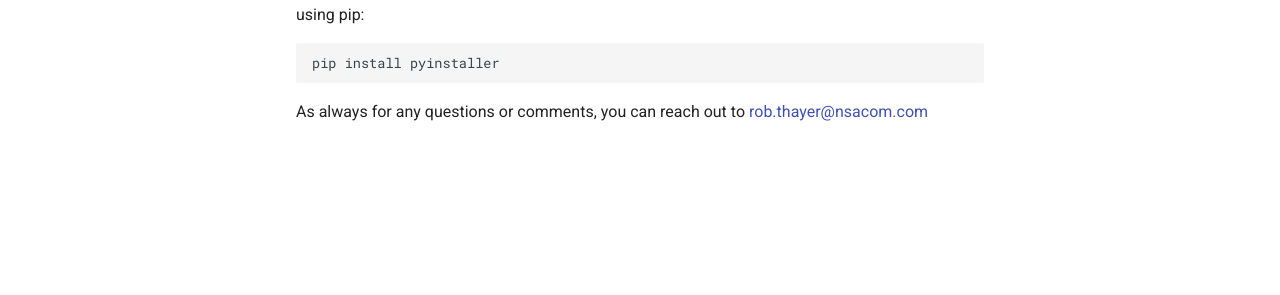
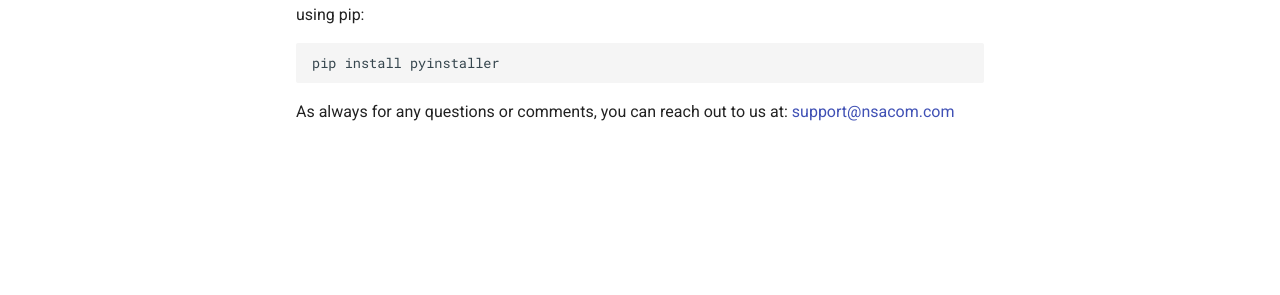
Before and after one commit to NSA-Computer-Exchange/Fetchwhere_App, an MkDocs documentation site: the page built from docs/fetchwhere_app/docs/whatsnext.md, in a window 1280 px wide. Shown: the part 498-793 px from the top of the page. Built offline with MkDocs 1.6.1 and Material for MkDocs 9.7.7, drawn with Linux system fonts in a browser that asks for light colours; comment, search, counter and statistics services are not loaded.

Commit message:
update support mail

```diff
--- a/docs/fetchwhere_app/docs/whatsnext.md
+++ b/docs/fetchwhere_app/docs/whatsnext.md
@@ -13,4 +13,4 @@ If you'd like to compile your own updates or changes to the program you can inst
     pip install pyinstaller
 
 
-As always for any questions or comments, you can reach out to [rob.thayer@nsacom.com](mailto:rob.thayer@nsacom.com)
+As always for any questions or comments, you can reach out to us at: [support@nsacom.com](mailto:support@nsacom.com)
```
